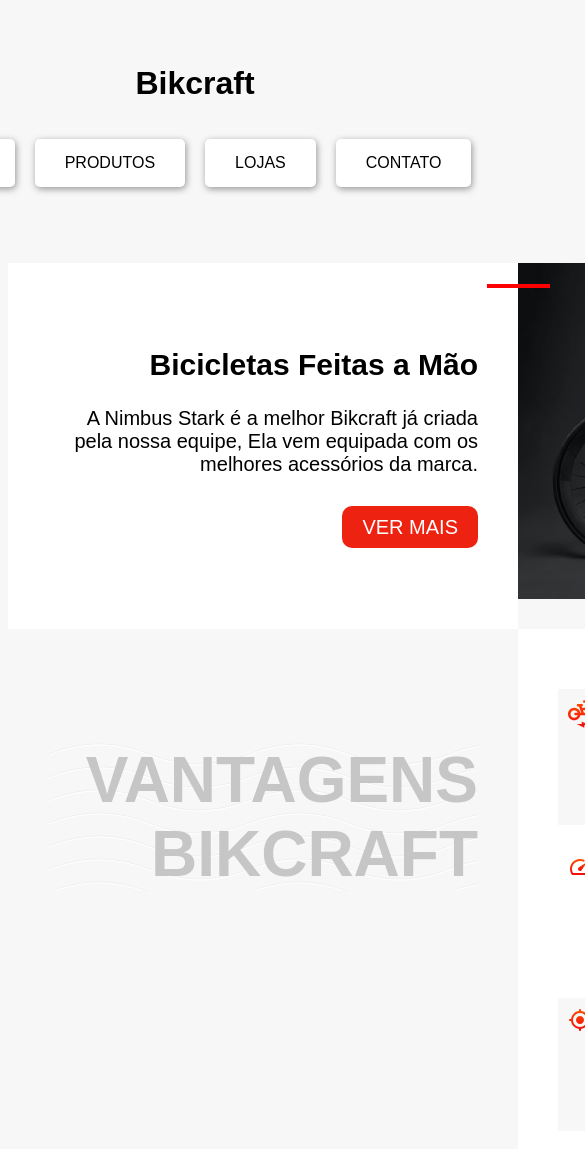
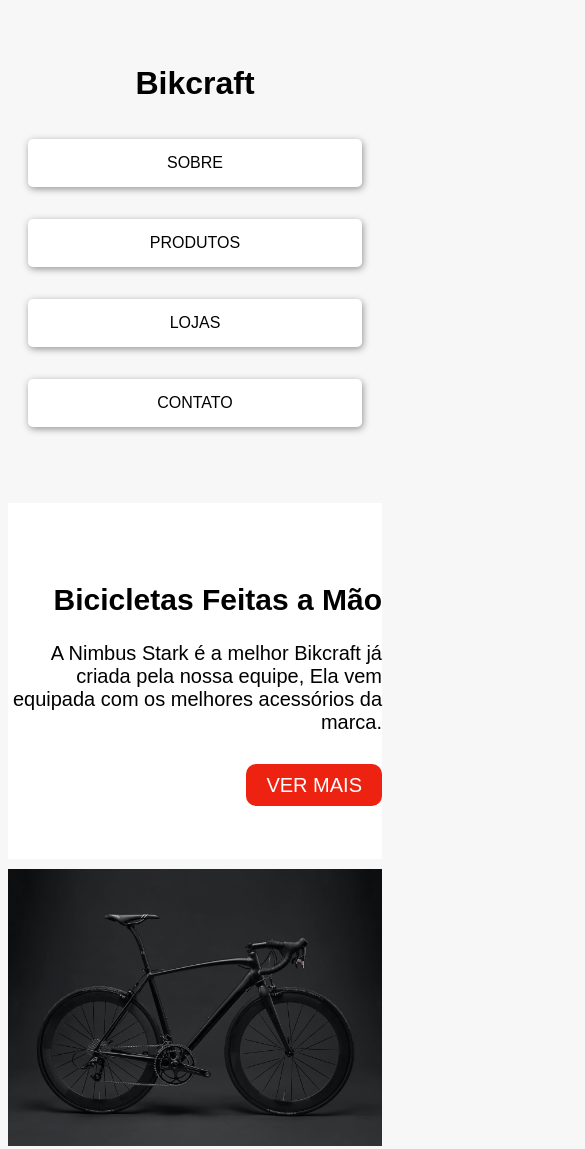
Before and after one commit to joao121gf/curso-origamid, a plain HTML site: page exercicios/001-posicionamento.html in a window 390 px wide. Shown: the top 1149 px of the page, 585 px wide, since content can reach past the window. Drawn offline with Linux system fonts and the light colour scheme.

Commit message:
exercício de responsividade

```diff
--- a/exercicios/style.css
+++ b/exercicios/style.css
@@ -13,7 +13,11 @@ h1 {
     margin-top: 65px;
 }
 
-
+header{
+    margin: auto;
+    align-items: center;
+    justify-content: center;
+}
 .menu {
     display: flex;
     justify-content: center;
@@ -71,10 +75,13 @@ a {
 
 img.img2 {
     width: 100%;
-    height: auto;
+    height: 100%;
+    /* height: auto; */
+    object-fit: cover;
+}
 
 
-}
+
 
 
 #testando::before{
@@ -190,3 +197,42 @@ footer > p > a {
 footer > p > a:hover {
     text-decoration: underline;
 }
+
+@media (max-width:894px){
+    .grid{
+        grid-template-columns:repeat(auto-fit, minmax(300px, 1fr));
+    }
+    #testando::before{
+        display: none;
+    }
+}
+
+
+@media (max-width:640px){
+    .menu{
+        display: grid;
+        grid-template-columns: repeat(auto-fit, minmax(300px, 1fr)) ;
+        text-align: center;
+        padding-left: 20px;
+    }
+    .quadrados{
+        padding: 55px 0;
+    }
+    .vantagens {
+        background-color: #f7f7f7;
+        height: 246px;
+        width: 100%;
+        text-align: center;
+        padding: 55px 0;
+        color: #c6c6c6;
+    }
+    .texto{
+        font-size: 3rem;
+    }
+    .grid{
+        gap: 10px;
+    }
+    .bio {
+        min-width: 149px;
+    }
+}
```
